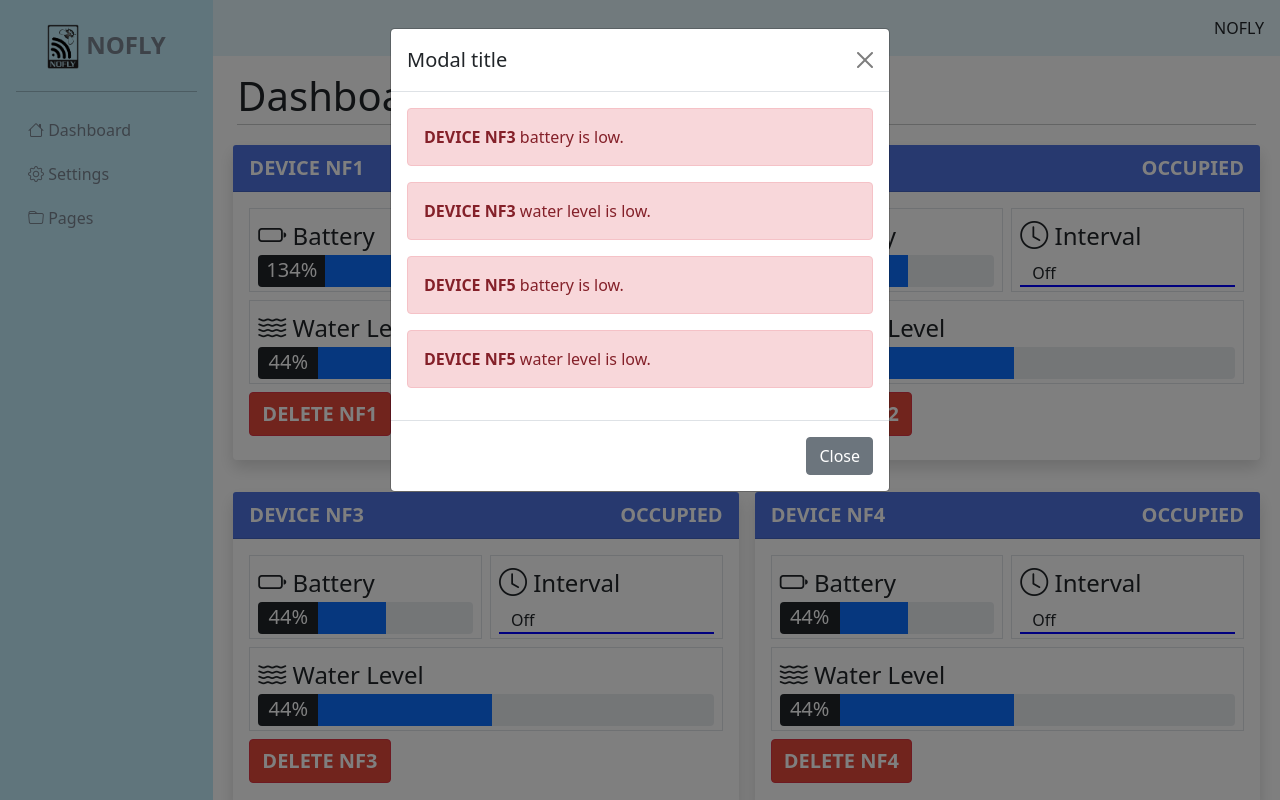
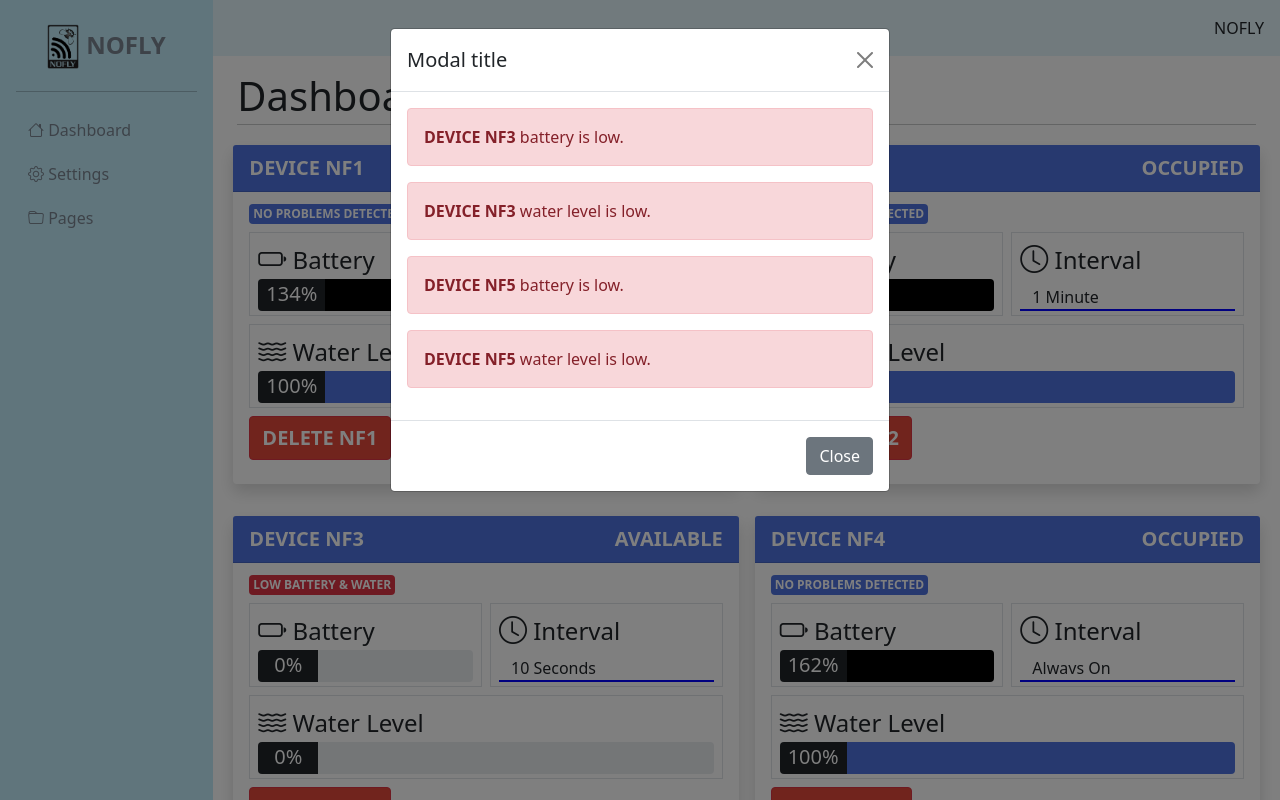
Before and after one commit to AdmiralPuni/pifly, a Flask app: page / in a window 1280 px wide. Run offline with Flask 2, Linux system fonts and the light colour scheme; data comes from the database, SQL or seed files in the repository; some libraries are stand-ins or nearby versions.

Commit message:
Update index.html

```diff
--- a/templates/index.html
+++ b/templates/index.html
@@ -287,6 +287,9 @@
         else if (value <= 100) {
             color = '#4E73DE'
         }
+        else{
+            color = '#000000'
+        }
         if (type == 'battery') {
             $("#" + id + "-level-battery").css('background-color', color)
         }
```
